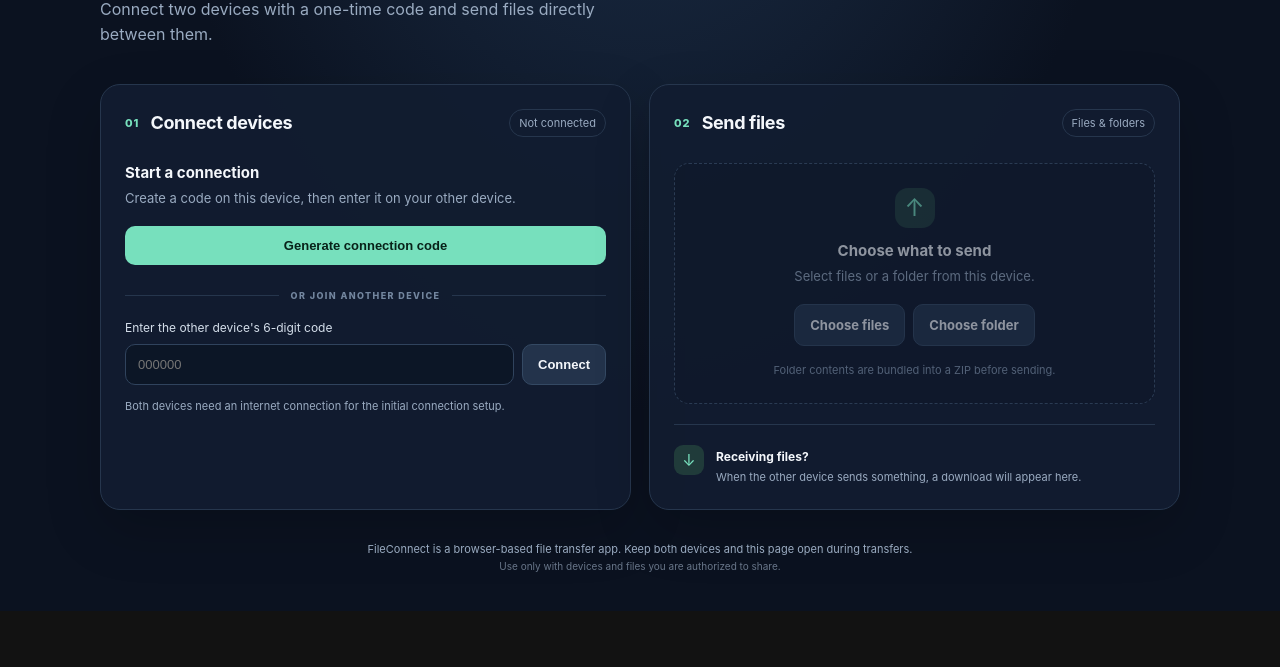
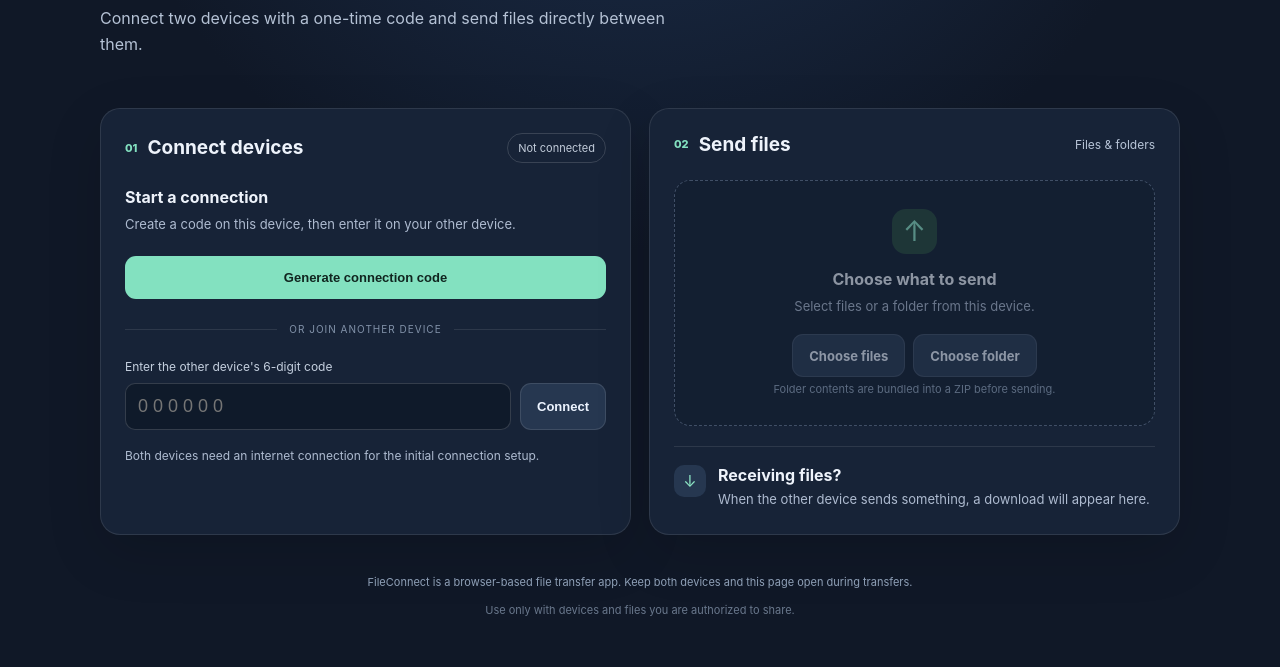
Before and after one commit to Nilam-coder-spec/File-transfer-, a plain HTML site: page index.html in a window 1280 px wide. Shown: the part 312-979 px from the top of the page. Before the commit the page ends 923 px from the top, so only its background shows below. Drawn offline with nearby package versions, Linux system fonts and the light colour scheme.

Commit message:
update style.css

```diff
--- a/style.css
+++ b/style.css
@@ -1,66 +1,58 @@
-* { box-sizing: border-box; }
-:root { color-scheme: dark; --bg:#0b1220; --panel:#121d30; --line:#26364d; --muted:#9aabc1; --text:#f4f7fb; --accent:#77e0bd; }
-body { margin:0; min-height:100vh; background:radial-gradient(ellipse at 50% -20%, #203653 0%, var(--bg) 58%); color:var(--text); font-family:Inter,ui-sans-serif,system-ui,-apple-system,"Segoe UI",sans-serif; }
-.shell { width:min(1080px, calc(100% - 36px)); margin:auto; }
-.topbar { height:76px; display:flex; align-items:center; justify-content:space-between; border-bottom:1px solid rgba(255,255,255,.08); }
-.brand { color:var(--text); text-decoration:none; font-size:20px; font-weight:750; letter-spacing:-.5px; display:flex; gap:10px; align-items:center; }
-.brand-icon { display:grid; place-items:center; width:30px; height:30px; border-radius:10px; background:var(--accent); color:#082219; font-size:22px; }
-.secure { color:var(--muted); font-size:12px; }
-.dot { display:inline-block; width:7px; height:7px; border-radius:50%; background:var(--accent); margin-right:7px; }
-.hero { padding:58px 0 36px; max-width:680px; }
-.eyebrow { color:var(--accent); font-size:11px; letter-spacing:2px; font-weight:800; }
-h1 { font-size:clamp(38px,7vw,64px); line-height:1.02; letter-spacing:-3px; margin:14px 0 16px; }
-h1 span { color:#91a6c0; }
-.hero p { color:var(--muted); font-size:16px; line-height:1.6; max-width:540px; margin:0; }
-.grid { display:grid; grid-template-columns:1fr 1fr; gap:18px; }
-.panel { background:rgba(18,29,48,.92); border:1px solid var(--line); border-radius:20px; padding:24px; box-shadow:0 20px 55px rgba(0,0,0,.18); min-width:0; }
-.panel-heading { display:flex; align-items:center; justify-content:space-between; gap:10px; margin-bottom:26px; }
-.panel-heading > div { display:flex; align-items:center; gap:11px; }
-.step { color:var(--accent); font-size:11px; font-weight:800; letter-spacing:1px; }
-h2 { font-size:18px; margin:0; letter-spacing:-.4px; }
-h3 { margin:0 0 7px; font-size:15px; }
-p { color:var(--muted); }
-.choice p,.drop-zone p { font-size:13px; line-height:1.5; margin:0 0 18px; }
-.status,.file-limit { font-size:11px; color:var(--muted); border:1px solid var(--line); padding:6px 9px; border-radius:30px; white-space:nowrap; }
-.status.connected { color:var(--accent); border-color:#356b5b; }
-.button { border:0; border-radius:10px; padding:12px 15px; font-weight:700; cursor:pointer; font-size:13px; transition:.18s; }
-.button:disabled { opacity:.45; cursor:not-allowed; }
-.primary { background:var(--accent); color:#082219; width:100%; }
-.primary:hover { filter:brightness(1.07); transform:translateY(-1px); }
-.secondary { background:#23334b; color:var(--text); border:1px solid #344963; }
-.secondary:hover { background:#2c405c; }
-.code-wrap { margin-top:17px; padding:15px; border:1px dashed #4d806f; background:rgba(119,224,189,.06); border-radius:13px; }
-.small-label { font-size:9px; color:var(--accent); letter-spacing:1.5px; font-weight:800; }
-.code-line { display:flex; align-items:center; justify-content:space-between; gap:10px; margin-top:7px; }
-.code-line strong { font-size:28px; letter-spacing:5px; }
-.icon-button { color:var(--accent); background:transparent; border:1px solid #356b5b; border-radius:8px; padding:7px 10px; cursor:pointer; }
-.hint { font-size:11px; color:#8799b1; margin:8px 0 0; line-height:1.5; }
-.or { display:flex; align-items:center; gap:12px; color:#73869f; font-size:9px; font-weight:800; letter-spacing:1.4px; margin:25px 0 19px; }
-.or:before,.or:after { content:""; height:1px; background:var(--line); flex:1; }
-.join label { display:block; font-size:12px; margin-bottom:9px; color:#d5dfeb; }
-.join-line { display:flex; gap:8px; }
-input[type=text] { min-width:0; flex:1; background:#0c1626; border:1px solid #30435d; border-radius:10px; color:var(--text); padding:0 12px; outline:none; font-size:13px; }
-input[type=text]:focus { border-color:var(--accent); }
-.message { font-size:11px; line-height:1.5; margin:13px 0 0; min-height:32px; }
-.drop-zone { border:1px dashed #405672; border-radius:15px; padding:24px 15px; text-align:center; background:rgba(7,15,27,.3); }
-.upload-icon { margin:0 auto 13px; width:40px; height:40px; display:grid; place-items:center; border-radius:13px; background:#203b3a; color:var(--accent); font-size:24px; }
-.pickers { display:flex; justify-content:center; flex-wrap:wrap; gap:8px; margin:15px 0 12px; }
-.picker { position:relative; overflow:hidden; }
-.picker input { position:absolute; inset:0; opacity:0; width:100%; cursor:pointer; }
-.transfer-box { margin-top:16px; padding:14px; background:#0c1626; border:1px solid var(--line); border-radius:12px; }
-.transfer-top { display:flex; justify-content:space-between; gap:10px; font-size:12px; }
-.transfer-top span { color:var(--accent); }
-.progress { height:7px; background:#26364d; border-radius:20px; overflow:hidden; margin-top:12px; }
-#progressBar { width:0; height:100%; background:var(--accent); transition:width .15s; }
-.receive-note { display:flex; align-items:flex-start; gap:12px; padding-top:20px; margin-top:20px; border-top:1px solid var(--line); }
-.receive-icon { width:30px; height:30px; flex:none; display:grid; place-items:center; background:#203b3a; color:var(--accent); border-radius:9px; }
-.receive-note strong { font-size:12px; }
-.receive-note p { font-size:11px; line-height:1.5; margin:4px 0 0; }
-footer { text-align:center; padding:28px 0 35px; font-size:11px; }
-footer p { margin:4px 0; }
-.foot-small { opacity:.65; font-size:10px; }
-.hidden { display:none !important; }
-.toast { position:fixed; left:50%; bottom:22px; transform:translate(-50%,20px); opacity:0; pointer-events:none; background:#e9fff7; color:#09251c; padding:11px 16px; border-radius:10px; font-size:12px; font-weight:700; transition:.2s; max-width:calc(100% - 30px); text-align:center; }
-.toast.show { opacity:1; transform:translate(-50%,0); }
-@media (max-width:760px) { .grid { grid-template-columns:1fr; } .hero { padding:42px 0 28px; } .panel { padding:20px; } }
-@media (max-width:420px) { .shell { width:calc(100% - 24px); } .topbar { height:64px; } .secure { font-size:10px; } .join-line { flex-direction:column; } input[type=text] { min-height:44px; } .join-line .button { width:100%; } h1 { letter-spacing:-2px; } }
+*{box-sizing:border-box}
+:root{font-family:Inter,ui-sans-serif,system-ui,-apple-system,"Segoe UI",sans-serif;color:#eef3fb;background:#101827}
+body{margin:0;min-height:100vh;background:radial-gradient(circle at 50% 0,#1d3150 0,#101827 48%);color:#eef3fb}
+.shell{width:min(1080px,calc(100% - 32px));margin:0 auto}
+.topbar{height:76px;display:flex;align-items:center;justify-content:space-between;border-bottom:1px solid #ffffff18}
+.brand{color:#f7f9fc;text-decoration:none;font-weight:750;font-size:20px;display:flex;align-items:center;gap:10px}
+.brand-icon{display:grid;place-items:center;width:34px;height:34px;border-radius:11px;background:#83e1c0;color:#10251f;font-size:24px}
+.secure,.file-limit{font-size:12px;color:#b8c5d8}
+.dot{display:inline-block;width:8px;height:8px;border-radius:50%;background:#6fe0ae;margin-right:7px}
+.hero{padding:58px 0 34px;max-width:700px}
+.eyebrow,.small-label{font-size:11px;letter-spacing:1.7px;font-weight:750;color:#80dfbd}
+h1{font-size:clamp(38px,7vw,68px);line-height:1.02;letter-spacing:-2.7px;margin:14px 0}
+h1 span{color:#8ce4c4}
+.hero p{color:#b5c2d5;font-size:16px;line-height:1.65;max-width:570px}
+.grid{display:grid;grid-template-columns:1fr 1fr;gap:18px}
+.panel{background:#172337;border:1px solid #ffffff19;border-radius:20px;padding:24px;box-shadow:0 18px 55px #0002}
+.panel-heading{display:flex;justify-content:space-between;align-items:center;gap:12px;margin-bottom:24px}
+.panel-heading>div{display:flex;align-items:center;gap:10px}
+.step{font-size:11px;color:#83e1c0;font-weight:800}
+h2{font-size:19px;margin:0}
+h3{font-size:16px;margin:0 0 8px}
+.choice p,.drop-zone p,.receive-note p{font-size:13px;line-height:1.5;color:#aebbd0;margin:0 0 17px}
+.status{font-size:11px;border:1px solid #ffffff25;border-radius:30px;padding:7px 10px;color:#c2ccda;white-space:nowrap}
+.status.connected{color:#86e6c0;border-color:#4bba91}
+.button{border:0;border-radius:11px;padding:12px 16px;font-weight:700;font-size:13px;cursor:pointer;display:inline-flex;justify-content:center;align-items:center;min-height:43px}
+.button:disabled{opacity:.55;cursor:not-allowed}
+.primary{background:#83e1c0;color:#10251f;width:100%;margin-top:5px}
+.secondary,.icon-button{background:#263750;color:#edf4ff;border:1px solid #ffffff1c}
+.code-wrap{margin-top:18px;padding:16px;border-radius:13px;background:#0f1a2a;border:1px dashed #70d7b4}
+.code-line{display:flex;align-items:center;justify-content:space-between;margin-top:7px}
+.code-line strong{font-size:34px;letter-spacing:8px;color:#fff}
+.icon-button{padding:8px 12px;border-radius:9px}
+.hint{font-size:11px!important;color:#94a6bd!important;margin:9px 0 0!important}
+.or{display:flex;align-items:center;gap:12px;color:#8292a9;font-size:10px;letter-spacing:1px;margin:24px 0}
+.or:before,.or:after{content:"";height:1px;background:#ffffff18;flex:1}
+.join label{display:block;font-size:12px;color:#c5d0df;margin-bottom:9px}
+.join-line{display:flex;gap:9px}
+input[type=text]{min-width:0;flex:1;background:#0f1a2a;border:1px solid #ffffff27;border-radius:10px;padding:12px;color:#fff;font-size:18px;letter-spacing:5px}
+.message{min-height:38px;color:#aebbd0;font-size:12px;line-height:1.5;margin:17px 0 0}
+.drop-zone{border:1px dashed #63748d;border-radius:16px;padding:28px 16px;text-align:center;background:#101c2d}
+.upload-icon{width:45px;height:45px;border-radius:14px;background:#254638;color:#8ce4c4;font-size:28px;display:grid;place-items:center;margin:0 auto 15px}
+.pickers{display:flex;justify-content:center;gap:8px;flex-wrap:wrap;margin-top:18px}
+.picker{position:relative;overflow:hidden}
+.picker input{position:absolute;inset:0;opacity:0;width:100%;cursor:pointer}
+.transfer-box{margin-top:18px;background:#0f1a2a;padding:14px;border-radius:12px}
+.transfer-top{display:flex;justify-content:space-between;gap:10px;font-size:12px}
+.progress{height:8px;border-radius:10px;background:#293951;margin-top:12px;overflow:hidden}
+.progress div{height:100%;width:0;background:#83e1c0;transition:width .15s}
+.receive-note{display:flex;gap:12px;align-items:flex-start;margin-top:20px;padding-top:18px;border-top:1px solid #ffffff18}
+.receive-note p{margin:5px 0 0}
+.receive-icon{width:32px;height:32px;border-radius:10px;background:#263750;display:grid;place-items:center;color:#8ce4c4}
+footer{padding:28px 0 36px;text-align:center;color:#8fa0b7;font-size:11px;line-height:1.6}
+.foot-small{opacity:.7}
+.hidden{display:none!important}
+.toast{position:fixed;left:50%;bottom:22px;transform:translateX(-50%) translateY(20px);opacity:0;pointer-events:none;background:#eaf8f2;color:#173126;padding:11px 17px;border-radius:12px;font-size:13px;font-weight:700;box-shadow:0 8px 28px #0005;transition:.2s}
+.toast.show{opacity:1;transform:translateX(-50%) translateY(0)}
+@media(max-width:760px){.grid{grid-template-columns:1fr}.hero{padding-top:42px}.panel{padding:19px}.topbar{height:64px}.secure{font-size:10px}}
+@media(max-width:390px){.shell{width:calc(100% - 20px)}.panel-heading{align-items:flex-start;flex-direction:column}.join-line{flex-direction:column}.code-line strong{font-size:29px;letter-spacing:5px}}
```
